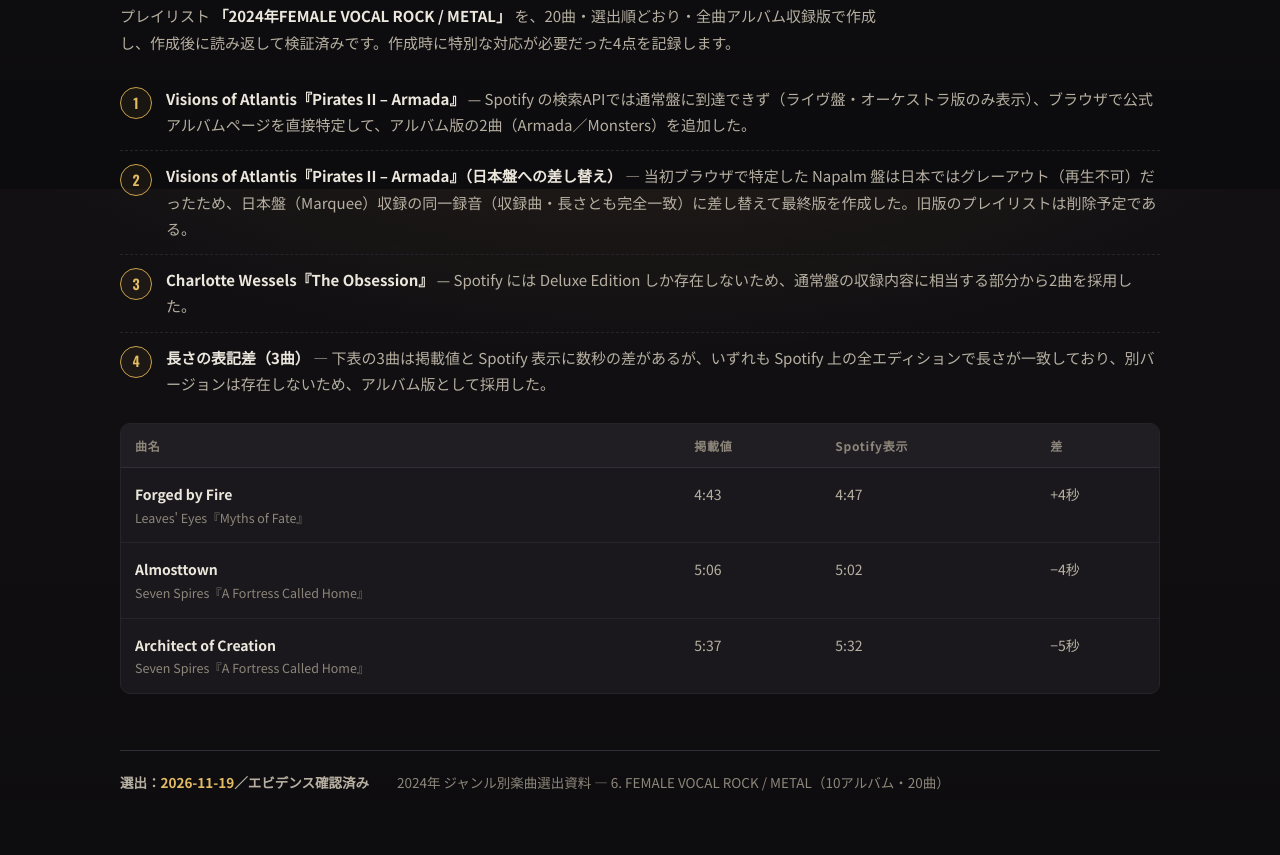
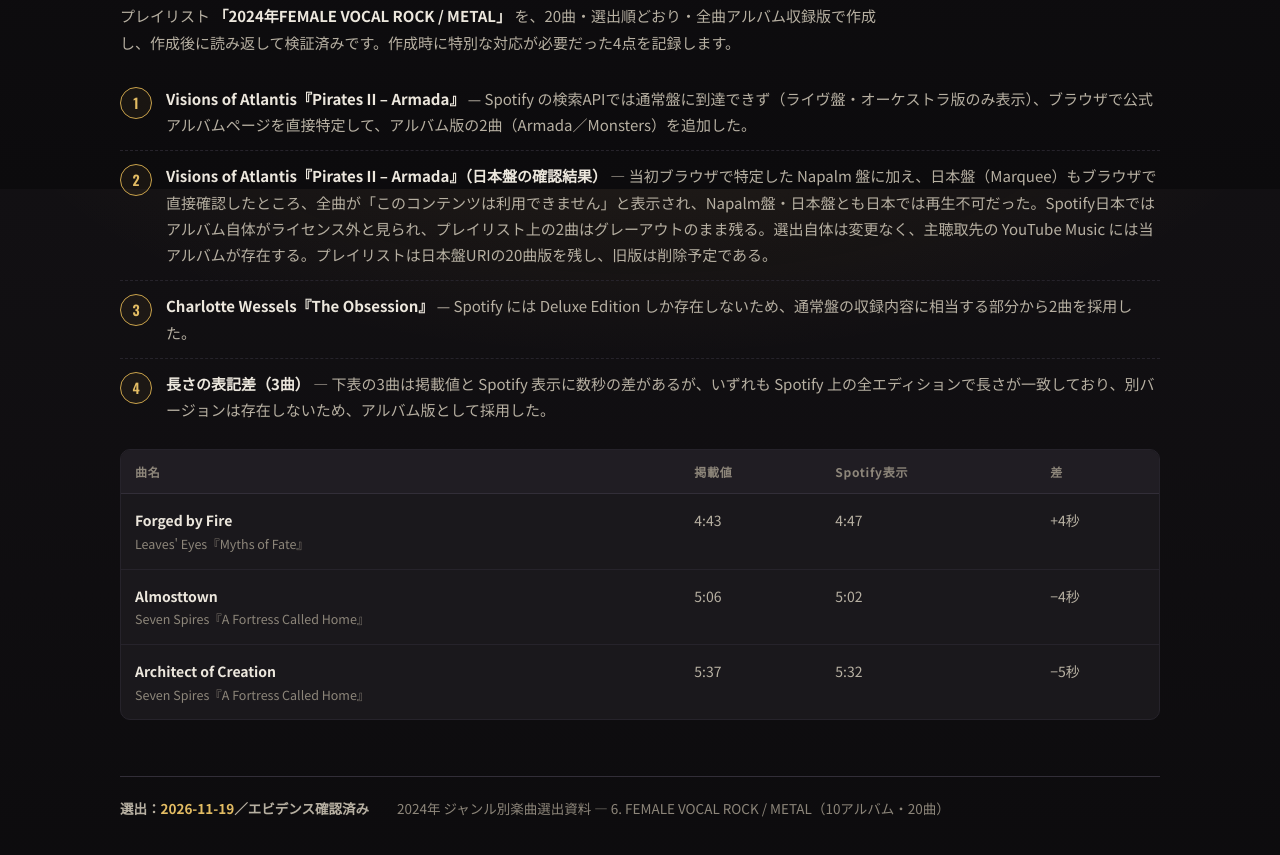
Before and after one commit to hrykhr/rock-playlists, a plain HTML site: page 2024/2024 FEMALE VOCAL ROCK _ METAL 楽曲選出.html in a window 1280 px wide. Shown: the part 4611-5466 px from the top of the page. Drawn offline with nearby package versions, Linux system fonts and the light colour scheme; a web font is replaced by a local one.

Commit message:
FEMALE VOCAL 楽曲選出ページの日本盤注記を訂正（両盤とも日本では再生不可）

```diff
--- a/2024/2024 FEMALE VOCAL ROCK _ METAL 楽曲選出.html
+++ b/2024/2024 FEMALE VOCAL ROCK _ METAL 楽曲選出.html
@@ -704,7 +704,7 @@
 
         <ol class="flow">
           <li><span class="t">Visions of Atlantis『Pirates II – Armada』</span> <span class="d">— Spotify の検索APIでは通常盤に到達できず（ライヴ盤・オーケストラ版のみ表示）、ブラウザで公式アルバムページを直接特定して、アルバム版の2曲（Armada／Monsters）を追加した。</span></li>
-          <li><span class="t">Visions of Atlantis『Pirates II – Armada』（日本盤への差し替え）</span> <span class="d">— 当初ブラウザで特定した Napalm 盤は日本ではグレーアウト（再生不可）だったため、日本盤（Marquee）収録の同一録音（収録曲・長さとも完全一致）に差し替えて最終版を作成した。旧版のプレイリストは削除予定である。</span></li>
+          <li><span class="t">Visions of Atlantis『Pirates II – Armada』（日本盤の確認結果）</span> <span class="d">— 当初ブラウザで特定した Napalm 盤に加え、日本盤（Marquee）もブラウザで直接確認したところ、全曲が「このコンテンツは利用できません」と表示され、Napalm盤・日本盤とも日本では再生不可だった。Spotify日本ではアルバム自体がライセンス外と見られ、プレイリスト上の2曲はグレーアウトのまま残る。選出自体は変更なく、主聴取先の YouTube Music には当アルバムが存在する。プレイリストは日本盤URIの20曲版を残し、旧版は削除予定である。</span></li>
           <li><span class="t">Charlotte Wessels『The Obsession』</span> <span class="d">— Spotify には Deluxe Edition しか存在しないため、通常盤の収録内容に相当する部分から2曲を採用した。</span></li>
           <li><span class="t">長さの表記差（3曲）</span> <span class="d">— 下表の3曲は掲載値と Spotify 表示に数秒の差があるが、いずれも Spotify 上の全エディションで長さが一致しており、別バージョンは存在しないため、アルバム版として採用した。</span></li>
         </ol>
```
